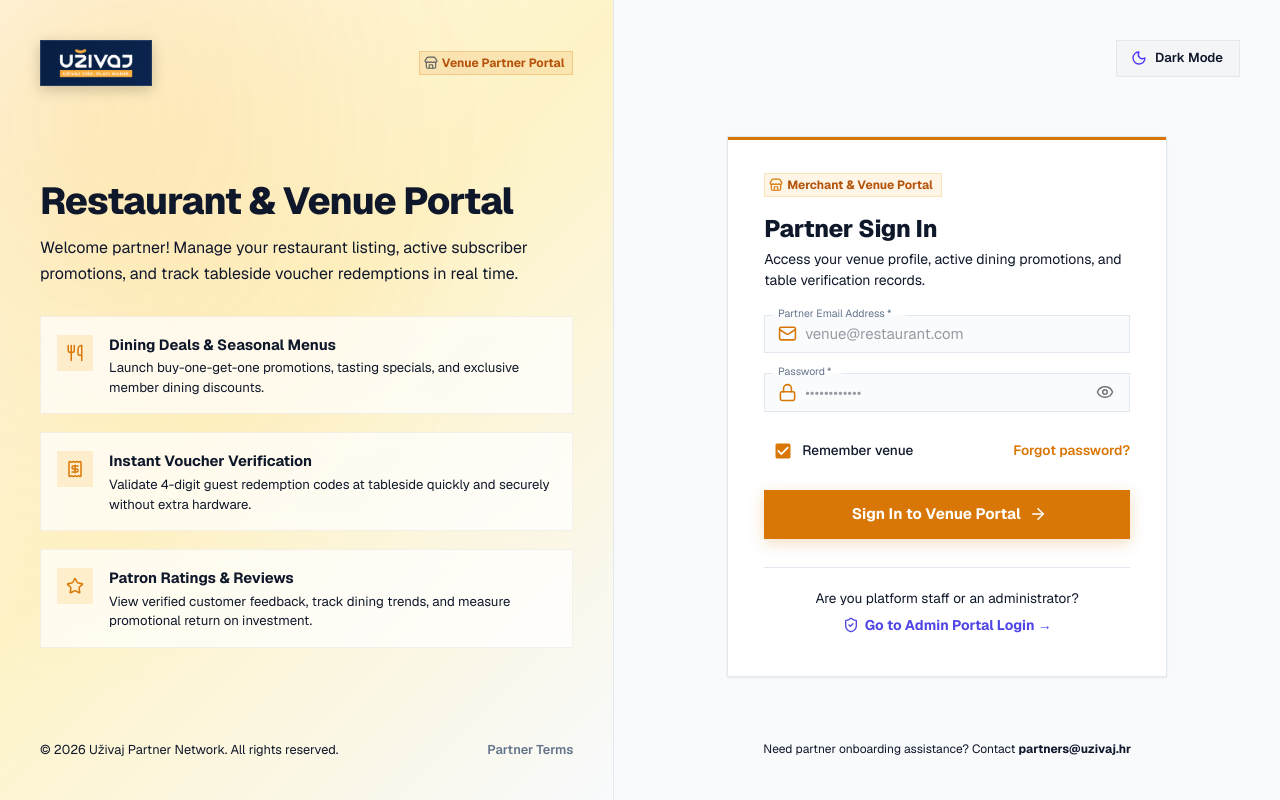
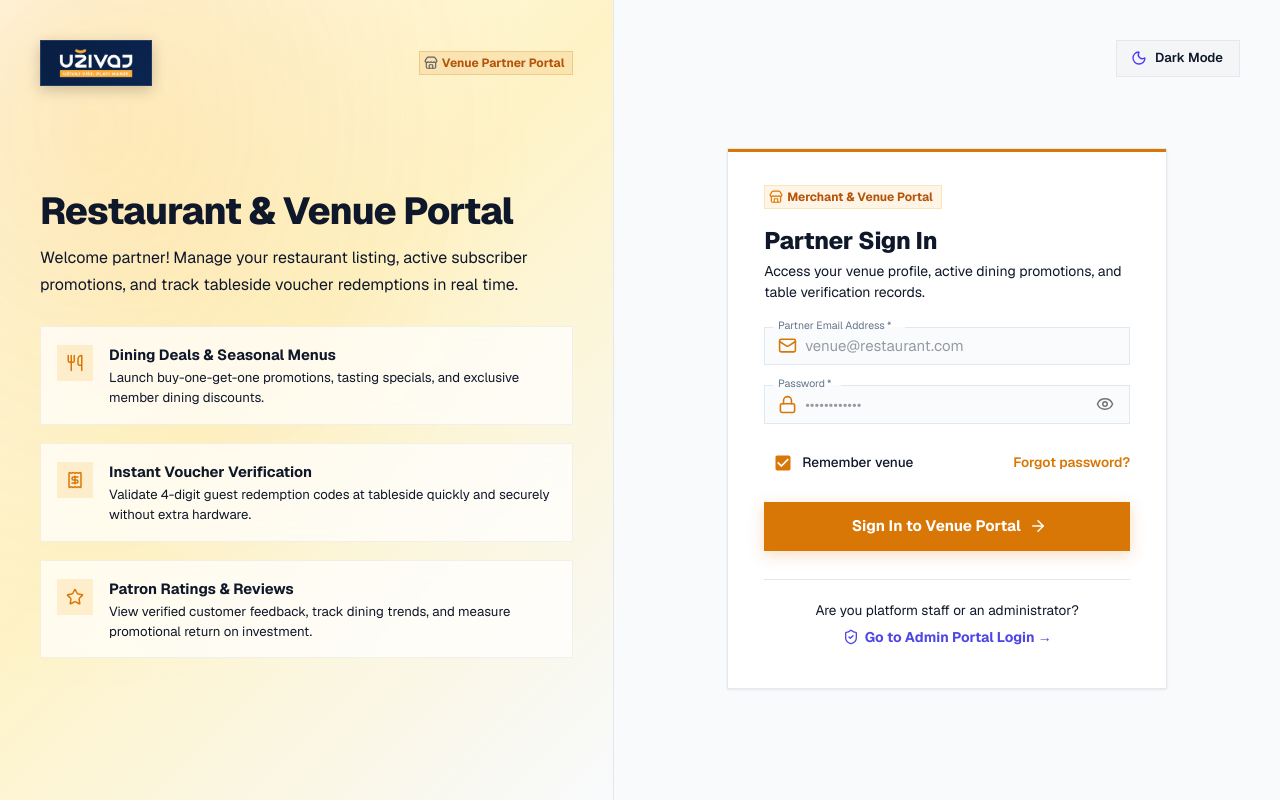
Before and after one commit to WAQASUMAR33/uvizajapp, a Next.js app: page /merchant/login in a window 1280 px wide. Built offline with nearby package versions, Linux system fonts and the light colour scheme; what @mui/material-nextjs would draw is missing.

Commit message:
Remove footer and onboarding contact info from merchant login page

```diff
--- a/src/app/(auth)/merchant/login/page.tsx
+++ b/src/app/(auth)/merchant/login/page.tsx
@@ -244,25 +244,6 @@ function MerchantLoginForm() {
           </Box>
         </Box>
 
-        {/* Footer info */}
-        <Box sx={{ position: "relative", zIndex: 2, display: "flex", alignItems: "center", justifyContent: "space-between" }}>
-          <Typography variant="caption" color="text.secondary" sx={{ fontSize: "0.8rem" }}>
-            © {new Date().getFullYear()} Uživaj Partner Network. All rights reserved.
-          </Typography>
-          <Box sx={{ display: "flex", gap: 2 }}>
-            <Link
-              href="/admin/terms"
-              style={{
-                fontSize: "0.8rem",
-                color: isDark ? "#94a3b8" : "#64748b",
-                textDecoration: "none",
-                fontWeight: 600,
-              }}
-            >
-              Partner Terms
-            </Link>
-          </Box>
-        </Box>
       </Box>
 
       {/* ======================================================== */}
@@ -541,15 +522,6 @@ function MerchantLoginForm() {
           </Paper>
         </Box>
 
-        {/* Bottom Help */}
-        <Box sx={{ mt: { xs: 3, lg: 0 }, textAlign: "center" }}>
-          <Typography variant="caption" color="text.secondary">
-            Need partner onboarding assistance? Contact{" "}
-            <Link href="mailto:partners@uzivaj.hr" style={{ color: "inherit", fontWeight: 700 }}>
-              partners@uzivaj.hr
-            </Link>
-          </Typography>
-        </Box>
       </Box>
     </Box>
   );
```
